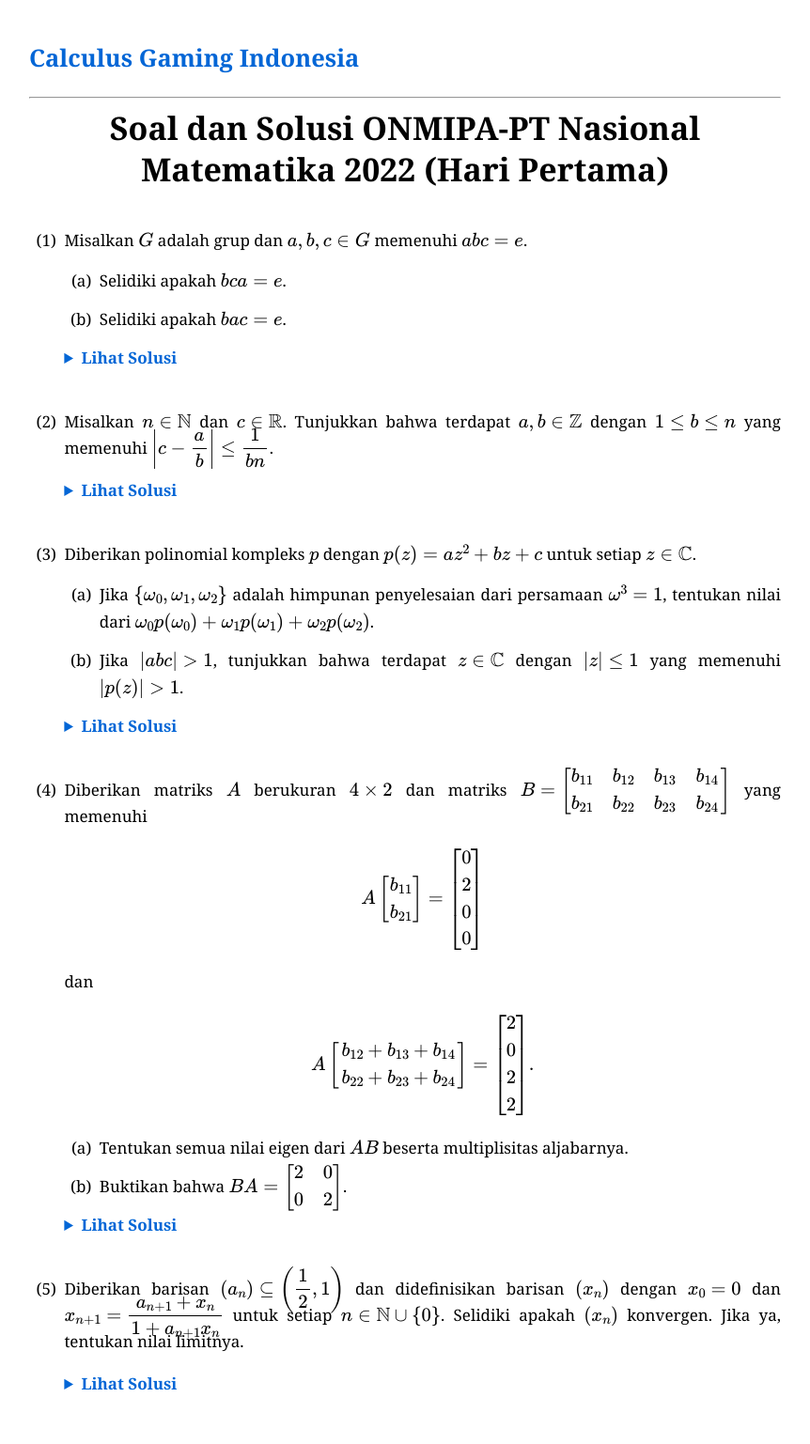
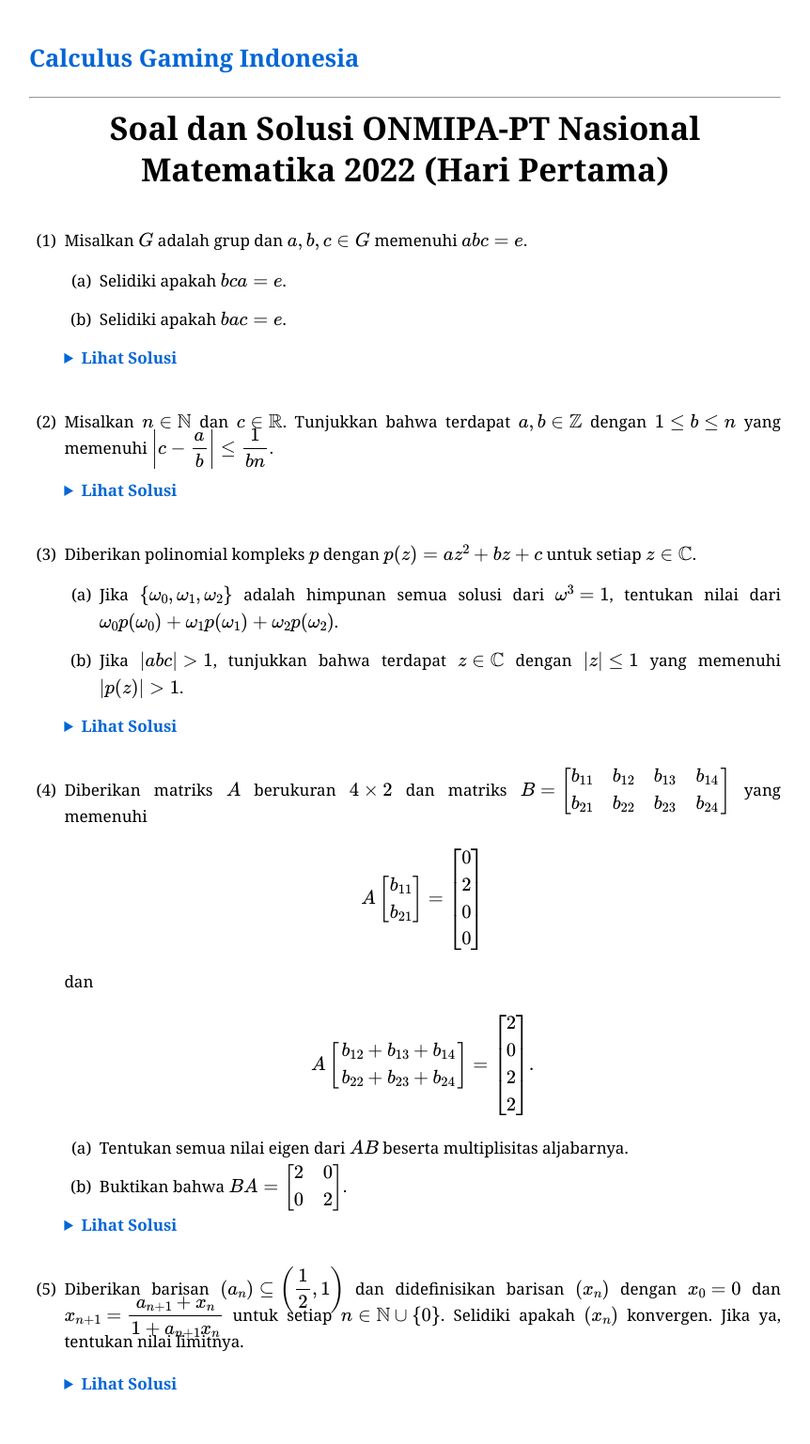
Before and after one commit to calculusgamingindonesia/calculusgamingindonesia.github.io, a Jekyll site: the page built from _posts/2026-07-01-onmipa-pt-nas-mat-22-1.md, in a window 1280 px wide. Shown: the whole page at 94% size, without its empty margins (209-1071 px from the left). Built offline with Jekyll 4.4.1, drawn with Linux system fonts in a browser that asks for light colours; some web fonts are replaced.

Commit message:
Update 2026-07-01-onmipa-pt-nas-mat-22-1.md

```diff
--- a/_posts/2026-07-01-onmipa-pt-nas-mat-22-1.md
+++ b/_posts/2026-07-01-onmipa-pt-nas-mat-22-1.md
@@ -25,7 +25,7 @@ urutan: 115
    </div></details>
 
 3. Diberikan polinomial kompleks $p$ dengan $p(z)=az^2+bz+c$ untuk setiap $z\in\mathbb{C}$.
-   * (a) Jika $\set{\omega_0, \omega_1, \omega_2}$ adalah himpunan penyelesaian dari persamaan $\omega^3=1$, tentukan nilai dari $\omega_0p(\omega_0)+\omega_1p(\omega_1)+\omega_2p(\omega_2)$.
+   * (a) Jika $\set{\omega_0, \omega_1, \omega_2}$ adalah himpunan semua solusi dari $\omega^3=1$, tentukan nilai dari $\omega_0p(\omega_0)+\omega_1p(\omega_1)+\omega_2p(\omega_2)$.
    * (b) Jika $\vert abc\vert>1$, tunjukkan bahwa terdapat $z\in\mathbb{C}$ dengan $\vert z\vert\leq1$ yang memenuhi $\vert p(z)\vert>1$.
 
    <details><summary>Lihat Solusi</summary><div class="kotak-solusi" markdown="1">
```
